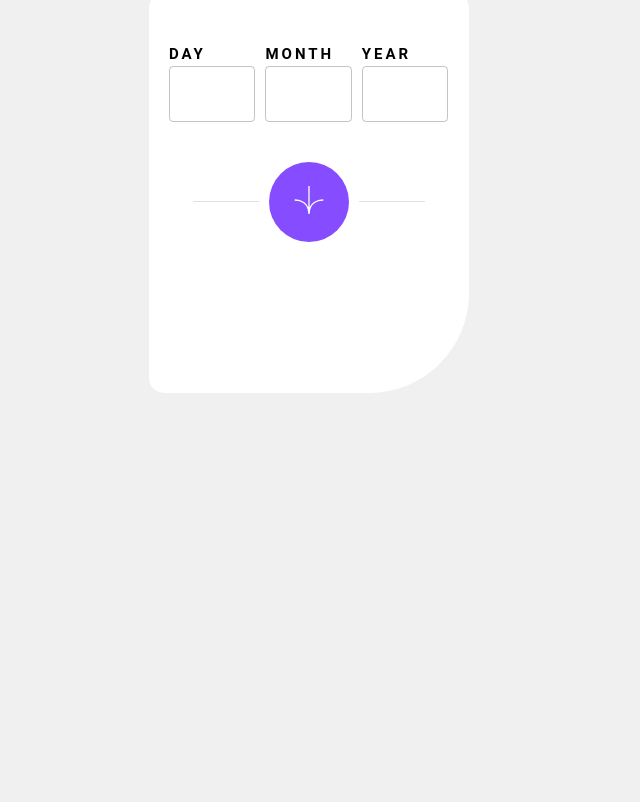
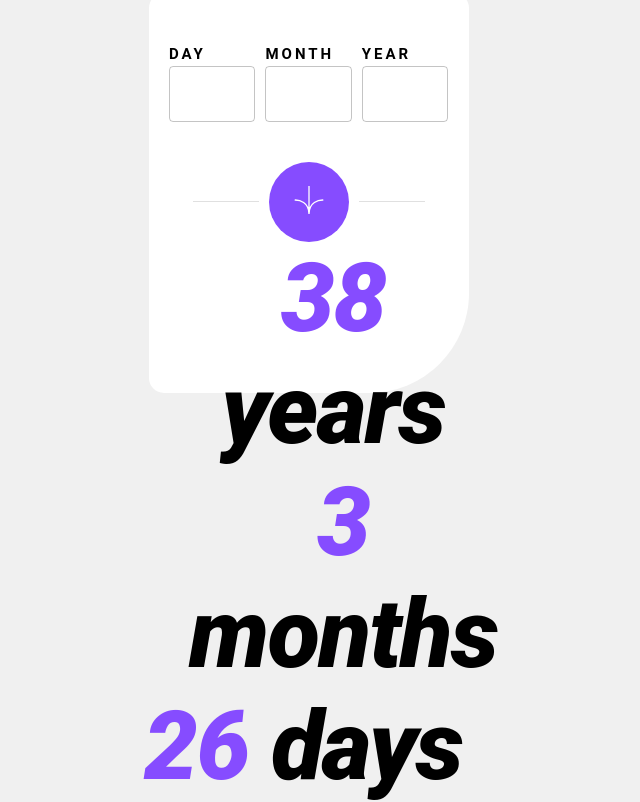
Before and after one commit to bilanoo/age-calculator-app, a React (Vite) app: page / in a window 1280 px wide. Shown: the part 207-1009 px from the top of the page, without its empty margins (331-971 px from the left). Before the commit the page ends 800 px from the top, so only its background shows below. Built offline with nearby package versions, Linux system fonts and the light colour scheme.

Commit message:
static output of dates styled compelted.

```diff
--- a/src/App.tsx
+++ b/src/App.tsx
@@ -1,7 +1,8 @@
-import { Box, Grid } from "@mui/material";
+import { Box } from "@mui/material";
 import "./App.css";
 import InputDate from "./InputDate";
 import SubmitButton from "./SubmitButton";
+import OutputDate from "./OutputDate";
 
 const App = () => {
   const calculatorContainerStyles = {
@@ -20,6 +21,7 @@ const App = () => {
     >
       <InputDate />
       <SubmitButton />
+      <OutputDate />
     </Box>
   );
 };
--- /dev/null
+++ b/src/OutputDate/index.tsx
@@ -0,0 +1,41 @@
+import { Box, Typography } from "@mui/material";
+
+const OutputDate = () => {
+  return (
+    <>
+      <Box sx={{ marginLeft: "20px", marginRight: "auto" }}>
+        <Typography
+          variant="h1"
+          sx={{
+            fontWeight: "800",
+            fontStyle: "italic",
+          }}
+        >
+          <span style={{ color: "#864CFF" }}>38</span> years
+        </Typography>
+        <Typography
+          variant="h1"
+          sx={{
+            fontWeight: "800",
+            fontStyle: "italic",
+            marginLeft: "20px",
+          }}
+        >
+          <span style={{ color: "#864CFF" }}>3</span> months
+        </Typography>
+        <Typography
+          variant="h1"
+          sx={{
+            fontWeight: "800",
+            fontStyle: "italic",
+            marginLeft: "-60px",
+          }}
+        >
+          <span style={{ color: "#864CFF" }}>26</span> days
+        </Typography>
+      </Box>
+    </>
+  );
+};
+
+export default OutputDate;
```
